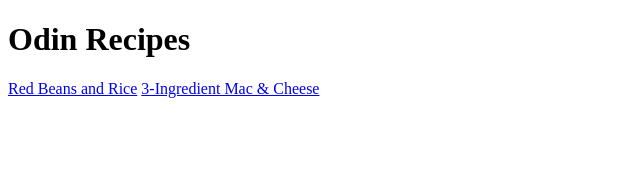
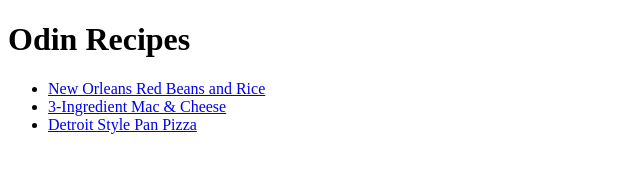
Before and after one commit to lubranoa/odin-recipes, a plain HTML site: page index.html in a window 1280 px wide. Shown: the whole page, without its empty margins (0-640 px from the left). Drawn offline with Linux system fonts and the light colour scheme.

Commit message:
Add new recipe and link to main page
Add new html document with boilerplate code for a pan pizza recipe and
added a link to it in index.html.

Add two header images for the two new recipes.

Put homepage links in an unordered list.

```diff
--- a/index.html
+++ b/index.html
@@ -4,13 +4,16 @@
   <meta charset="UTF-8">
   <meta http-equiv="X-UA-Compatible" content="IE=edge">
   <meta name="viewport" content="width=device-width, initial-scale=1.0">
-  <title>Document</title>
+  <title>Odin Recipes</title>
 </head>
 <body>
   <h1>
       Odin Recipes
   </h1>
-  <a href="recipes/red-beans-and-rice.html">Red Beans and Rice</a>
-  <a href="recipes/mac-and-cheese.html">3-Ingredient Mac & Cheese</a>
+  <ul>
+    <li><a href="recipes/red-beans-and-rice.html">New Orleans Red Beans and Rice</a></li>
+    <li><a href="recipes/mac-and-cheese.html">3-Ingredient Mac & Cheese</a></li>
+    <li><a href="recipes/pan-pizza.html">Detroit Style Pan Pizza</a></li>
+  </ul>
 </body>
 </html>
```
Also changed, not shown: recipes/pan-pizza.html (added, +12 -0 lines), images/header-mac-and-cheese.webp (added), images/header-pan-pizza.webp (added).
